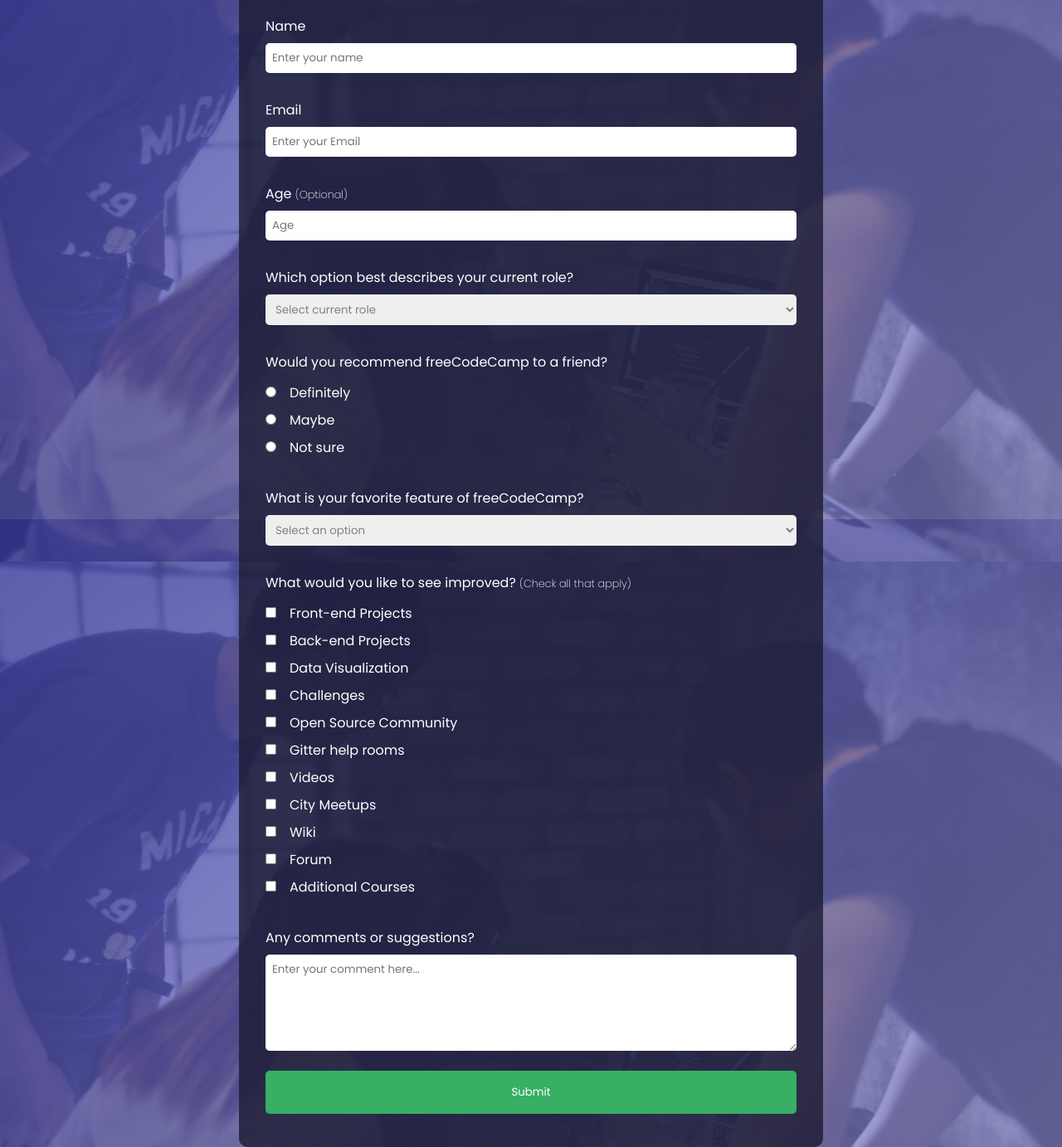
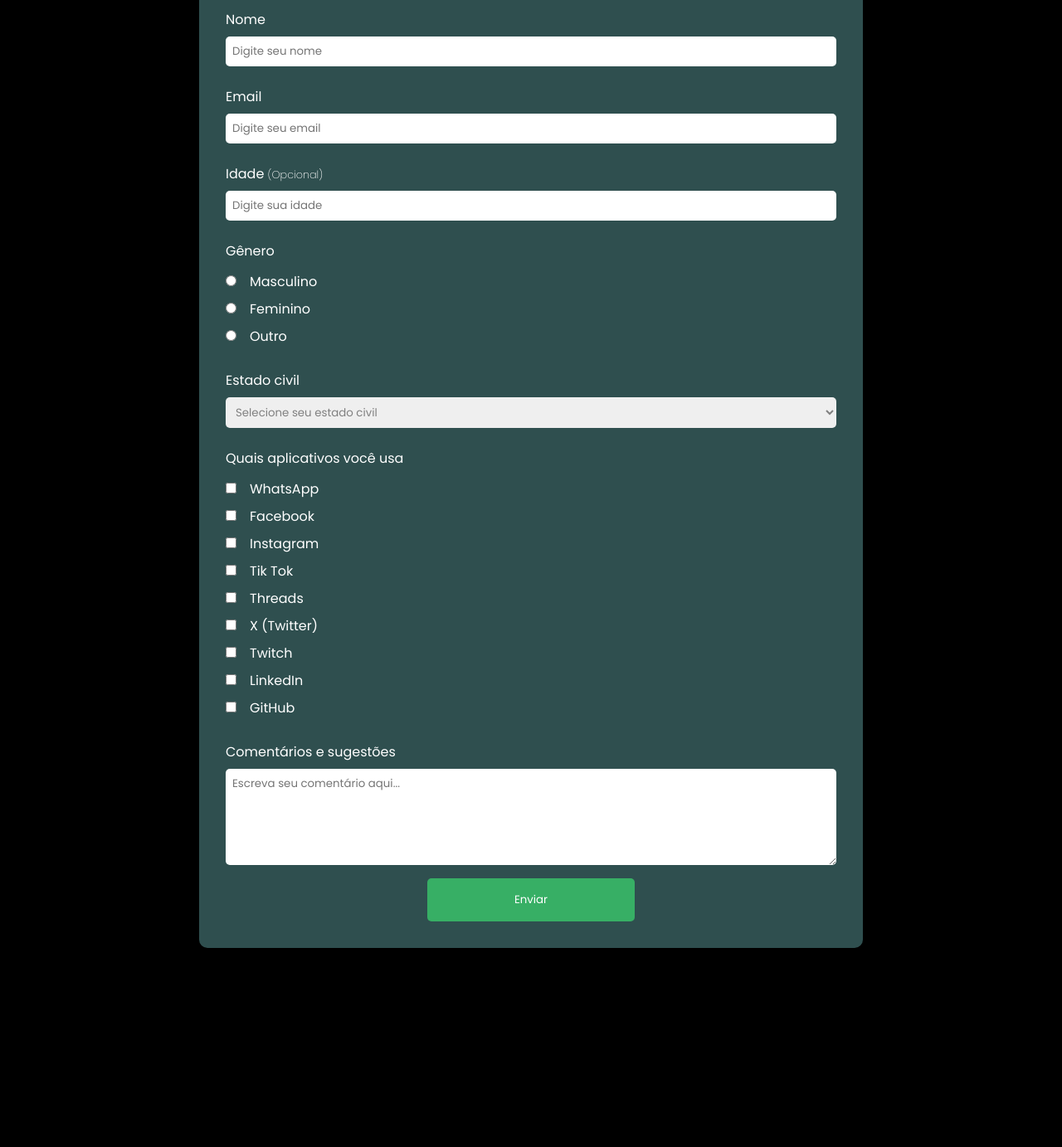
Before and after one commit to gilmarserafim1/survey-free-code-camp, a plain HTML site: page index.html in a window 1280 px wide. Shown: the part 174-1557 px from the top of the page at 83% size. After the commit the page ends 1317 px from the top, so only its background shows below. Drawn offline with Linux system fonts and the light colour scheme.

Commit message:
update: mudança dos campos

```diff
--- a/assets/styles/global.css
+++ b/assets/styles/global.css
@@ -10,9 +10,5 @@
 }
 
 body {
-    background-image: linear-gradient(135deg, rgba(58, 58, 158, .8), rgba(136, 136, 206, .7)),
-        url("../images/survey-form-background.jpeg");
-
-    background-size: cover;
-    background-attachment: fixed;
+    background-color: black;
 }
--- a/assets/styles/style.css
+++ b/assets/styles/style.css
@@ -17,9 +17,9 @@ p {
 
 
 main {
-    width: 55%;
+    width: 800px;
     margin: 0 auto;
-    background-color: rgba(27, 27, 50, 0.8);
+    background-color: darkslategray;
     border-radius: 10px;
     padding: 1rem 2rem;
 }
@@ -27,7 +27,7 @@ main {
 .form-group {
     display: flex;
     flex-direction: column;
-    margin: 1.5rem 0;
+    margin: 1rem 0;
 }
 
 label {
@@ -36,14 +36,14 @@ label {
     margin: .5rem 0;
 }
 
-#name, #email, #number, #dropdown, #favorite, #text-area {
+#name, #email, #number, #dropdown, #text-area {
     padding: .5rem;
     color: gray;
     border-radius: 5px;
 }
 
 option {
-    color: gray;
+    color: black;
 }
 
 .radio-label {
@@ -64,6 +64,8 @@ span {
 }
 
 #submit {
+    width: 250px;
+    margin: 0 auto;
     background-color: #37af65;
     border-radius: 5px;
     padding: 1rem;
--- a/index.html
+++ b/index.html
@@ -3,91 +3,66 @@
 <head>
     <meta charset="UTF-8">
     <meta name="viewport" content="width=device-width, initial-scale=1.0">
-    <title>https://survey-form.freecodecamp.rocks/</title>
+    <title>Pesquisa Online</title>
     <link rel="stylesheet" href="assets/styles/global.css">
     <link rel="stylesheet" href="assets/styles/style.css">
 </head>
 <body>
-
     <header>
-        <h1 id="title">freeCodeCamp Survey Form</h1>
-        <p id="description">Thank you for taking the time to help us improve the platform</p>
+        <h1 id="title">Pesquisa Online</h1>
+        <p id="description">Obrigado por participar desta pesquisa!</p>
     </header>
-
     <main>
         <form id="survey-form">
-
             <div class="form-group">
-                <label for="name" id="name-label">Name</label>
-                <input type="text" id="name" required placeholder="Enter your name">
+                <label for="name" id="name-label">Nome</label>
+                <input type="text" id="name" required placeholder="Digite seu nome">
             </div>
-
             <div class="form-group">
                 <label for="email" id="email-label">Email</label>
-                <input type="email" id="email" required placeholder="Enter your Email">
+                <input type="email" id="email" required placeholder="Digite seu email">
             </div>
-
             <div class="form-group">
-                <label for="number" id="number-label">Age <span>(Optional)</span></label>
-                <input type="number" id="number" min="13" max="120" placeholder="Age">
+                <label for="number" id="number-label">Idade <span>(Opcional)</span></label>
+                <input type="number" id="number" min="13" max="120" placeholder="Digite sua idade">
             </div>
-
             <div class="form-group">
-                <label for="dropdown">Which option best describes your current role?</label>
+                <label>Gênero</label>
+                <label class="radio-label"><input type="radio" name="genero" value="masculino">Masculino</label>
+                <label class="radio-label"><input type="radio" name="genero" value="feminino">Feminino</label>
+                <label class="radio-label"><input type="radio" name="genro" value="outro">Outro</label>
+            </div>
+            <div class="form-group">
+                <label for="dropdown">Estado civil</label>
                 <select id="dropdown">
-                    <option value="0" name="dropdown-select" disabled="disabled" selected>Select current role</option>
-                    <option value="1" name="student">Student</option>
-                    <option value="2" name="full-job">Full Time Job</option>
-                    <option value="3" name="full-leaner">Full Time Learner</option>
-                    <option value="4" name="not-say">Prefer not to say</option>
-                    <option value="5" name="other">Other</option>
+                    <option value="0" name="dropdown-select" disabled="disabled" selected>Selecione seu estado civil</option>
+                    <option value="1" name="solteiro">Solteiro(a)</option>
+                    <option value="2" name="casado">Casado(a)</option>
+                    <option value="3" name="separado">Separado(a)</option>
+                    <option value="4" name="divorciado">Divorciado(a)</option>
+                    <option value="5" name="viuvo">Viúvo(a)</option>
                 </select>
             </div>
-
             <div class="form-group">
-                <label>Would you recommend freeCodeCamp to a friend?</label>
-                <label class="radio-label"><input type="radio" name="recommend" value="definitely">Definitely</label>
-                <label class="radio-label"><input type="radio" name="recommend" value="maybe">Maybe</label>
-                <label class="radio-label"><input type="radio" name="recommend" value="not-sure">Not sure</label>
+                <label>Quais aplicativos você usa</label>
+                <label class="check-label"><input type="checkbox" value="whatsapp">WhatsApp</label>
+                <label class="check-label"><input type="checkbox" value="facebook">Facebook</label>
+                <label class="check-label"><input type="checkbox" value="instagram">Instagram</label>
+                <label class="check-label"><input type="checkbox" value="tiktok">Tik Tok</label>
+                <label class="check-label"><input type="checkbox" value="threads">Threads</label>
+                <label class="check-label"><input type="checkbox" value="xtwitter">X (Twitter)</label>
+                <label class="check-label"><input type="checkbox" value="twitch">Twitch</label>
+                <label class="check-label"><input type="checkbox" value="linkedin">LinkedIn</label>
+                <label class="check-label"><input type="checkbox" value="github">GitHub</label>
             </div>
-
             <div class="form-group">
-                <label for="favorite">What is your favorite feature of freeCodeCamp?</label>
-                <select id="favorite">
-                    <option value="0" name="favorite-select" disabled="disabled" selected>Select an option</option>
-                    <option value="1" name="challenges">Challenges</option>
-                    <option value="2" name="projects">Projects</option>
-                    <option value="3" name="community">Community</option>
-                    <option value="4" name="open">Open source</option>
-                </select>
+                <label for="text-area">Comentários e sugestões</label>
+                <textarea id="text-area" placeholder="Escreva seu comentário aqui..." rows="5"></textarea>
             </div>
-
             <div class="form-group">
-                <label>What would you like to see improved? <span>(Check all that apply)</span></label>
-                <label class="check-label"><input type="checkbox" value="front-end">Front-end Projects</label>
-                <label class="check-label"><input type="checkbox" value="back-end">Back-end Projects</label>
-                <label class="check-label"><input type="checkbox" value="data">Data Visualization</label>
-                <label class="check-label"><input type="checkbox" value="challenges">Challenges</label>
-                <label class="check-label"><input type="checkbox" value="open">Open Source Community</label>
-                <label class="check-label"><input type="checkbox" value="glitter">Gitter help rooms</label>
-                <label class="check-label"><input type="checkbox" value="videos">Videos</label>
-                <label class="check-label"><input type="checkbox" value="city">City Meetups</label>
-                <label class="check-label"><input type="checkbox" value="wiki">Wiki</label>
-                <label class="check-label"><input type="checkbox" value="forum">Forum</label>
-                <label class="check-label"><input type="checkbox" value="courses">Additional Courses</label>
+                <button type="submit" id="submit">Enviar</button>
             </div>
-
-            <div class="form-group">
-                <label for="text-area">Any comments or suggestions?</label>
-                <textarea id="text-area" placeholder="Enter your comment here..." rows="5"></textarea>
-            </div>
-
-            <div class="form-group">
-                <button type="submit" id="submit">Submit</button>
-            </div>
-
         </form>
     </main>
-
 </body>
 </html>
```
Also changed, not shown: assets/images/survey-form-background.jpeg (deleted).
